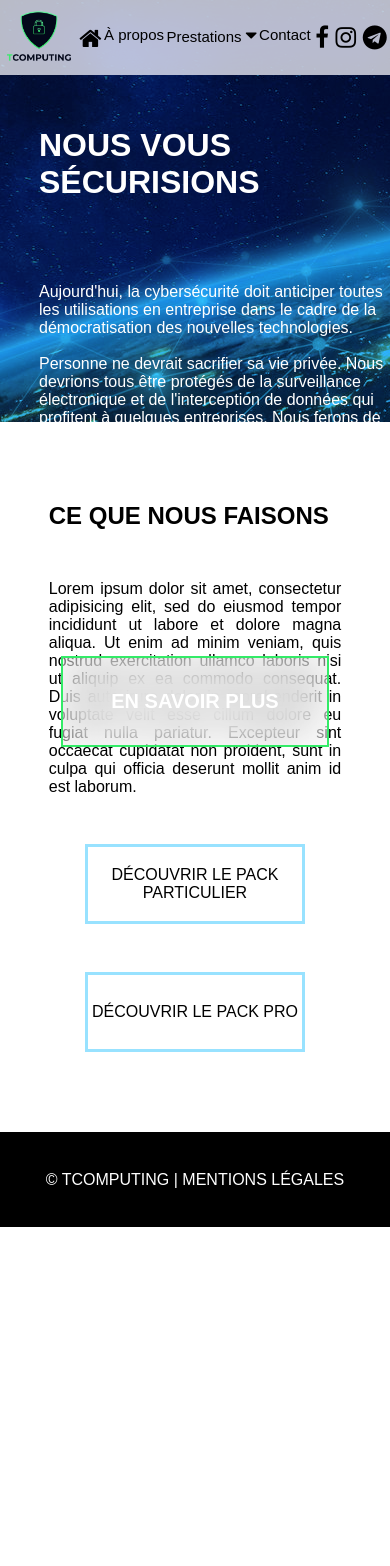
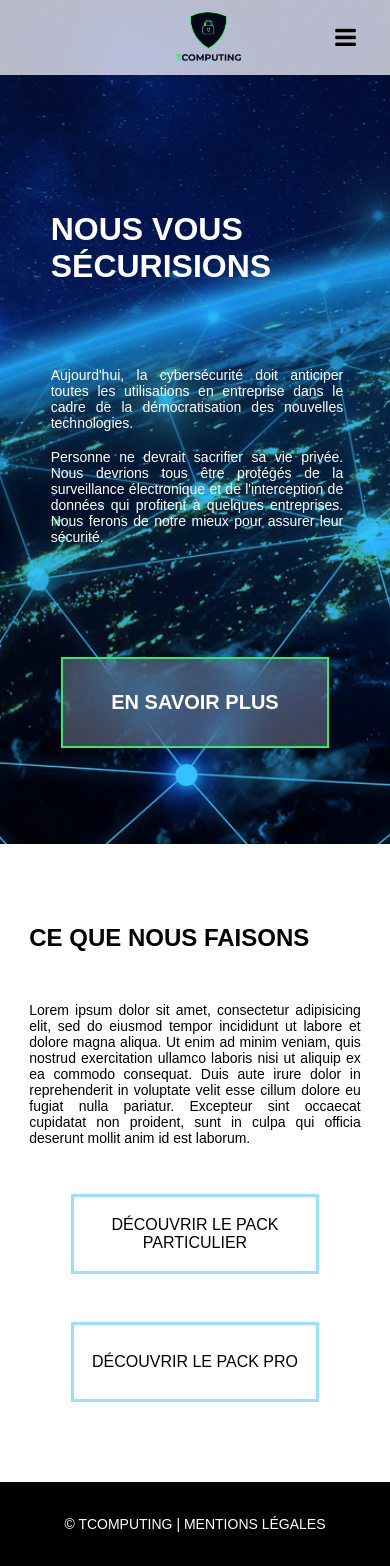
Before and after one commit to Rassac/fil-rouge, a PHP site: page / in a window 390 px wide. Before the commit the page ends 1227 px from the top, so only its background shows below. Run offline with PHP 8.4, Linux system fonts and the light colour scheme.

Commit message:
Optimisation du responsive.

```diff
--- a/css/style.css
+++ b/css/style.css
@@ -255,11 +255,12 @@ main {
 .form-style input[type=submit], .form-style input[type=reset] {
   border: 2px solid var(--main-color);
   padding: 8px 15px 8px 15px;
+  background: none;
   transition: .2s;
 }
 
 .form-style input[type=submit]:hover, .form-style input[type=reset]:hover {
-  background: var(--main-color);
+  border: var(--main-color);
   box-shadow: none;
   -moz-box-shadow: none;
   -webkit-box-shadow: none;
@@ -316,21 +317,30 @@ footer a {
   color: #fff;
 }
 
-@media only screen and (max-width: 937px) {
+@media only screen and (max-width: 768px) {
   .fond-accueil {
-    height: 50vh;
-    background-size: contain;
+    height: 100vh;
+    background-size: cover;
+    flex-wrap: wrap;
   }
 
   .nous-vous-securisons {
     width: 100%;
     text-align: left;
-    margin-top: 15vh;
+    margin-top: 25vh;
+    margin-left: 13vw;
+    flex: none;
+    width: 75%;
+  }
+
+  .nous-vous-securisons p {
+    text-align: justify;
   }
 
   .nous-vous-securisons_btn {
     width: 100%;
-    margin-top: 25vh;
+    margin-top: 1rem;
+    flex: none;
   }
 
   .ce-que-nous-faisons {
@@ -338,24 +348,32 @@ footer a {
     flex-wrap: wrap;
   }
 
+  .ce-que-nous-faisons p {
+    text-align: justify;
+  }
+
   .ce-que-nous-faisons_gauche {
     width: 100%;
+    text-align: left;
+    padding: 5rem 0 0 0;
+    flex: none;
   }
 
   .ce-que-nous-faisons_droite {
     width: 100%;
-    padding-top: 4rem;
+    flex: none;
+    padding: 0 0 5rem 0;
   }
 
   .fond-about {
-    height: 50vh;
-    background-size: 103%;
+    height: 100vh;
+    background-size: cover;
   }
 
   .about-us {
     color: #fff;
     width: 50%;
-    margin-top: 15vh;
+    margin-top: 35vh;
     margin-left: 10vw;
   }
 
@@ -363,37 +381,102 @@ footer a {
     text-align: left;
   }
 
+  .about-div p {
+    text-align: justify;
+  }
+
   .contact {
-    height: 88.7vh;
-    padding-top: 20rem;
+    height: 90vh;
   }
 
   footer {
-    height: 11.3vh;
-    line-height: 11.3vh;
+    height: 10vh;
+    line-height: 10vh;
   }
 }
 
-@media only screen and (max-width: 579px) {
-  .fond-accueil {
-    flex-wrap: wrap;
-    background-size: auto;
+@media only screen and (max-width: 425px) {
+  p {
+    font-size: 14px;
   }
 
-  .ce-que-nous-faisons {
-    display: flex;
+  .nav-link {
+    display: none;
+    flex: 0;
+  }
+
+  .fa-facebook, .fa-instagram, .fa-telegram {
+    display: none;
+  }
+
+  .social {
+    flex: 2;
+  }
+
+  .logo-container {
+    text-align: center;
+    flex: 2;
+    padding-left: 11rem;
+  }
+
+  .about-us {
+    color: #fff;
+    width: 75%;
+    margin: 0 auto;
+    margin-top: 25vh;
+    margin-left: 10vw;
+  }
+
+  .about-us p {
+    text-align: justify;
+  }
+
+  .about-section {
     flex-wrap: wrap;
   }
 
-  .ce-que-nous-faisons_gauche {
+  .about-div {
     width: 100%;
-    flex: none;
-    padding: 5rem 0 0 0;
+    padding: 2.5rem 0;
+    text-align: left;
   }
 
-  .ce-que-nous-faisons_droite {
+  .about-div p, .about-div ul {
     width: 100%;
-    flex: none;
-    padding: 0 0 5rem 0;
+  }
+
+  main {
+    width: 85%;
+    margin: auto;
+  }
+
+  .contact {
+    width: 100%;
+    margin: auto;
+  }
+
+  .form-style {
+    padding: 0px;
+    width: 100%;
+  }
+
+  footer {
+    font-size: 14px;
   }
 }
+
+@media only screen and (max-width: 375px) {
+  .logo-container {
+    padding-left: 9.75rem;
+  }
+
+  .nous-vous-securisons {
+    margin-top: 17vh;
+  }
+}
+
+@media only screen and (max-width: 320px) {
+  .logo-container {
+    padding-left: 8rem;
+  }
+}
--- a/inc/header.php
+++ b/inc/header.php
@@ -17,6 +17,7 @@
     </ul>
   </nav>
   <div class="social">
+    <a href="#"><i class="fa fa-reorder" style="font-size:24px"></i></a>
     <a href="#"><i class="fa fa-facebook" style="font-size:24px"></i></a>
     <a href="#"><i class="fa fa-instagram" style="font-size:24px"></i></a>
     <a href="#"><i class="fa fa-telegram" style="font-size:24px"></i></a>
```
